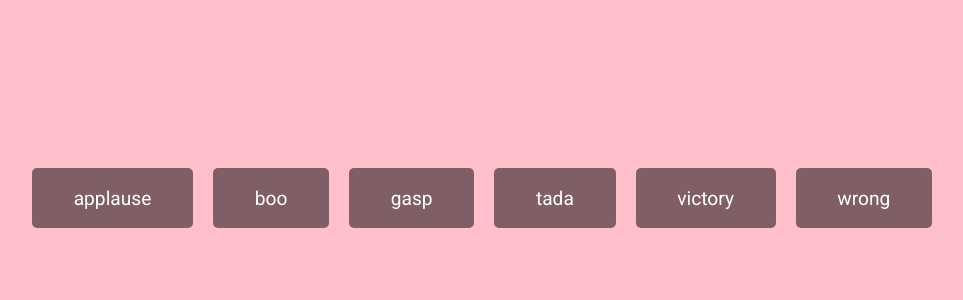
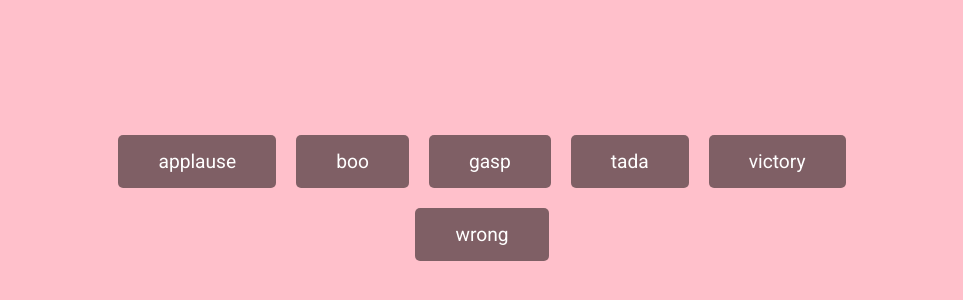
Before and after one commit to itzcookiie/50ProjectsIn50Days, a plain HTML site: page Day9-sound-board/index.html in a window 1280 px wide. Shown: the part 202-502 px from the top of the page, without its empty margins (158-1121 px from the left). Drawn offline with Linux system fonts and the light colour scheme.

Commit message:
refactored after watching udemy vid

```diff
--- a/Day9-sound-board/index.css
+++ b/Day9-sound-board/index.css
@@ -16,17 +16,18 @@ body {
 }
 
 .sound-boards {
+    width: 900px;
     display: flex;
-    width: 900px;
+    flex-wrap: wrap;
+    justify-content: center;
 }
 
 .board {
     display: flex;
     align-items: center;
     justify-content: center;
-    height: 60px;
-    margin: 0 10px;
-    flex: 1 1 auto;
+    margin: 10px;
+    padding: 15px 40px;
     color: white;
     text-align: center;
     font-size: 1.2rem;
@@ -34,14 +35,6 @@ body {
     border-radius: 5px;
 }
 
-.board:nth-child(1) {
-    margin-left: 0;
-}
-
-.board:nth-child(6) {
-    margin-right: 0;
-}
-
 .board:hover {
     cursor: pointer;
     background-color: rgba(0, 0, 0, 0.4);
```
